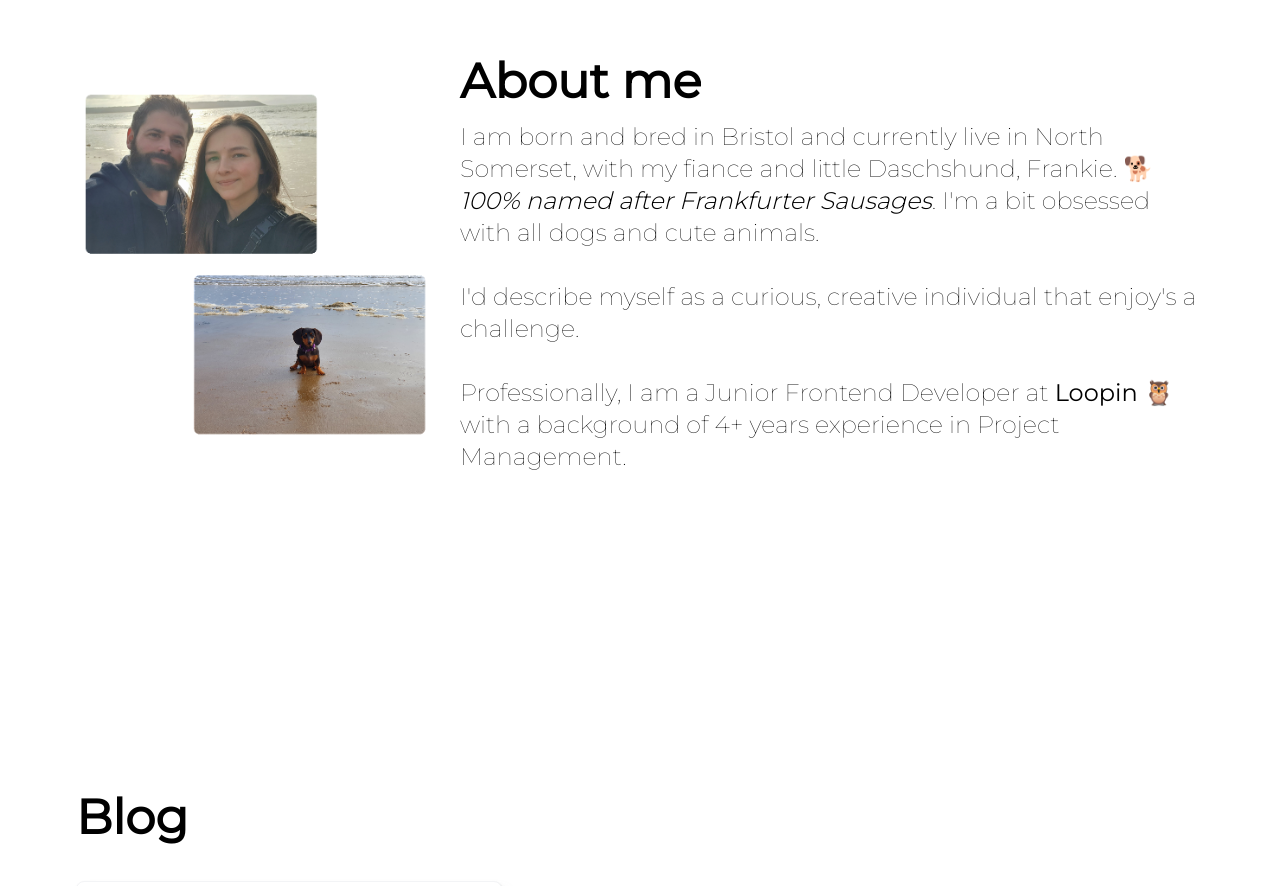
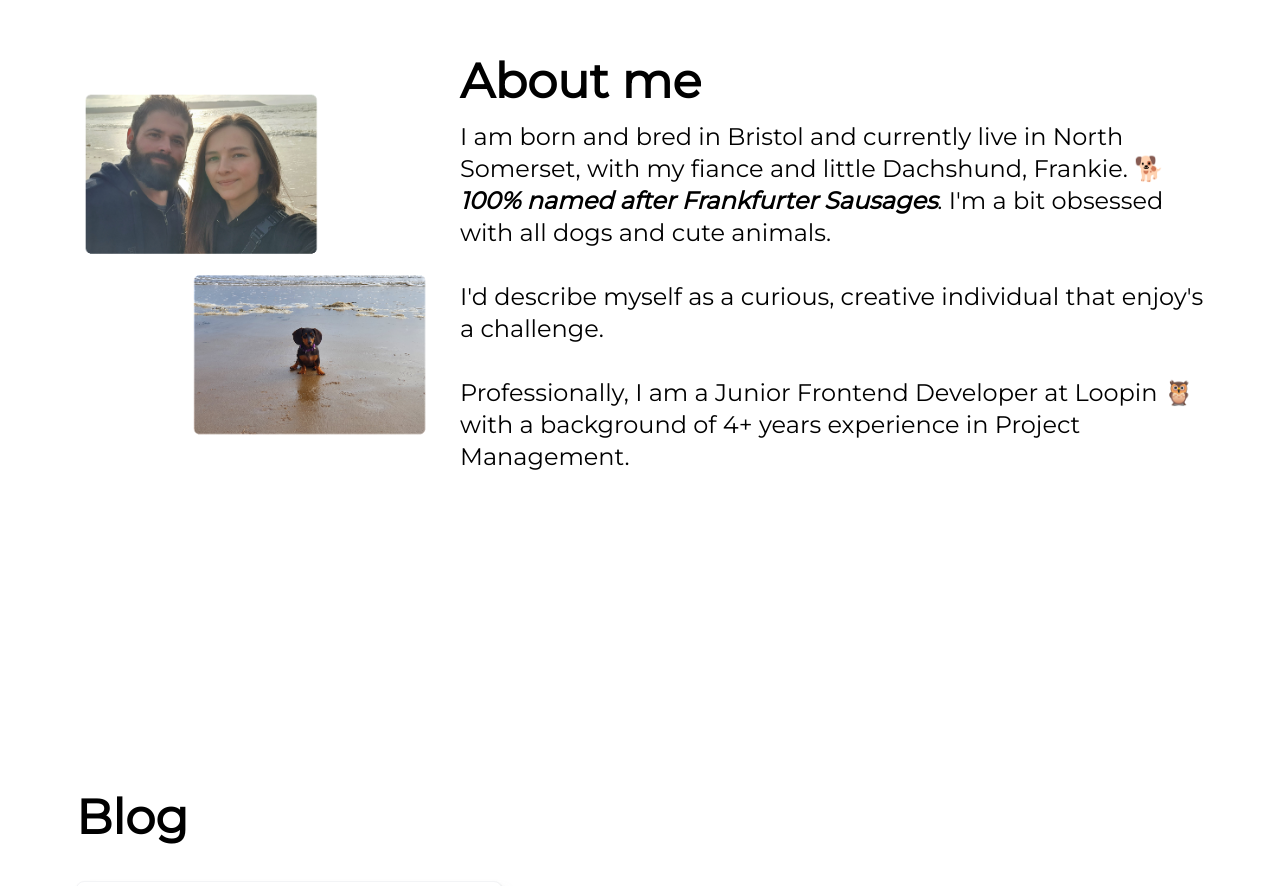
Before and after one commit to jadetrue/website, a Next.js app: page / in a window 1280 px wide. Shown: the part 940-1826 px from the top of the page. Built offline with nearby package versions, Linux system fonts and the light colour scheme.

Commit message:
Add GA and change font-weight for About section

```diff
--- a/components/About.tsx
+++ b/components/About.tsx
@@ -7,27 +7,30 @@ const About = () => {
             id="about"
         >
             <div className="flex flex-col items-center justify-center">
-                <img src="/images/about-image.png" alt="" />
+                <img
+                    src="/images/about-image.png"
+                    alt="Selfie of me and my partner. And dachshund sat on the beach."
+                />
             </div>
             <div className="m-auto mt-8 max-w-3xl px-3 text-left md:mt-0">
                 <h1 className="mb-4 text-5xl font-bold">About me</h1>
                 <div className="text-2xl">
-                    <p className="font-thin">
+                    <p className="font-normal">
                         I am born and bred in Bristol and currently live in
-                        North Somerset, with my fiance and little Daschshund,
+                        North Somerset, with my fiance and little Dachshund,
                         Frankie. 🐕
-                        <span className="italic">
+                        <span className="font-bold italic">
                             100% named after Frankfurter Sausages
                         </span>
                         . I'm a bit obsessed with all dogs and cute animals.{" "}
                     </p>
                     <br />
-                    <p className="font-thin">
+                    <p className="font-normal">
                         I'd describe myself as a curious, creative individual
                         that enjoy's a challenge.
                     </p>
                     <br />
-                    <p className="font-thin">
+                    <p className="font-normal">
                         Professionally, I am a Junior Frontend Developer at{" "}
                         <a
                             href="https://www.letsloopin.com/"
--- a/components/HomeSplash.tsx
+++ b/components/HomeSplash.tsx
@@ -46,7 +46,6 @@ const HomeSplash = () => {
                             className="text-5xl hover:animate-bounce"
                         />
                     </Button>
-
                     <Button
                         type="link"
                         href="mailto:jadetruexo@gmail.com"
--- a/components/Layout.tsx
+++ b/components/Layout.tsx
@@ -1,11 +1,11 @@
-// import Naivgation from "./Navigation";
+// import Navigation from "./Navigation";
 import Footer from "./Footer";
 
 const Layout: React.FC = ({children}) => {
     return (
         <>
             <div className="min-h-screen p-5 selection:bg-cyan-500 selection:text-white md:min-h-full">
-                {/* <Naivgation /> */}
+                {/* <Navigation /> */}
                 <main className="m-auto flex max-w-6xl flex-col justify-center py-8 text-center">
                     {children}
                 </main>
--- a/pages/_app.tsx
+++ b/pages/_app.tsx
@@ -1,7 +1,26 @@
 import "../styles/fontawesome";
 import "../styles/global.css";
 import {AppProps} from "next/app";
+import Script from "next/script";
 
 export default function App({Component, pageProps}: AppProps) {
-    return <Component {...pageProps} />;
+    return (
+        <>
+            <Script
+                strategy="lazyOnload"
+                src={`https://www.googletagmanager.com/gtag/js?id=${process.env.NEXT_PUBLIC_GOOGLE_ANALYTICS}`}
+            />
+            <Script strategy="lazyOnload">
+                {`
+            window.dataLayer = window.dataLayer || [];
+            function gtag(){dataLayer.push(arguments);}
+            gtag('js', new Date());
+            gtag('config', '${process.env.NEXT_PUBLIC_GOOGLE_ANALYTICS}', {
+            page_path: window.location.pathname,
+            });
+        `}
+            </Script>
+            <Component {...pageProps} />
+        </>
+    );
 }
--- a/pages/posts/[id].tsx
+++ b/pages/posts/[id].tsx
@@ -36,7 +36,8 @@ export default function Post({
                 </div>
                 <img
                     src={postData.imageUrl}
-                    className="m-auto h-96 w-fit rounded-lg"
+                    className="m-auto h-auto w-fit rounded-lg md:h-96"
+                    alt={postData.title}
                 />
                 <div
                     className="mt-10"
```
